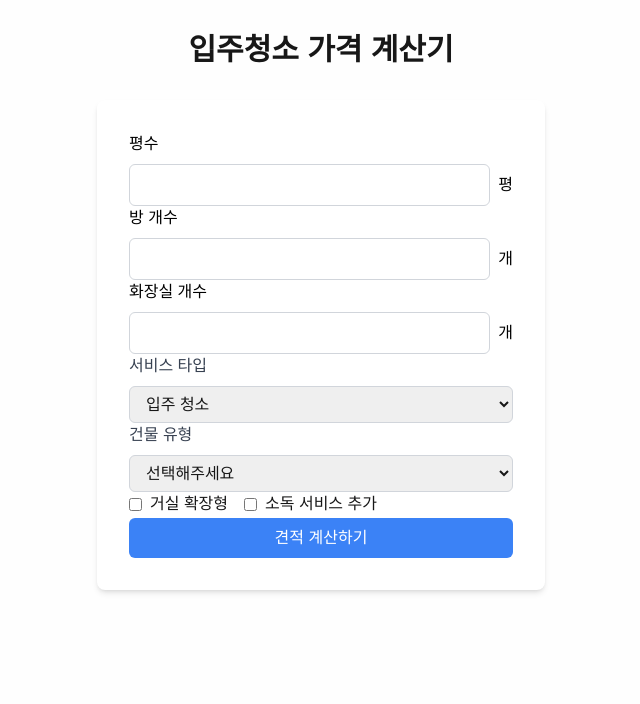
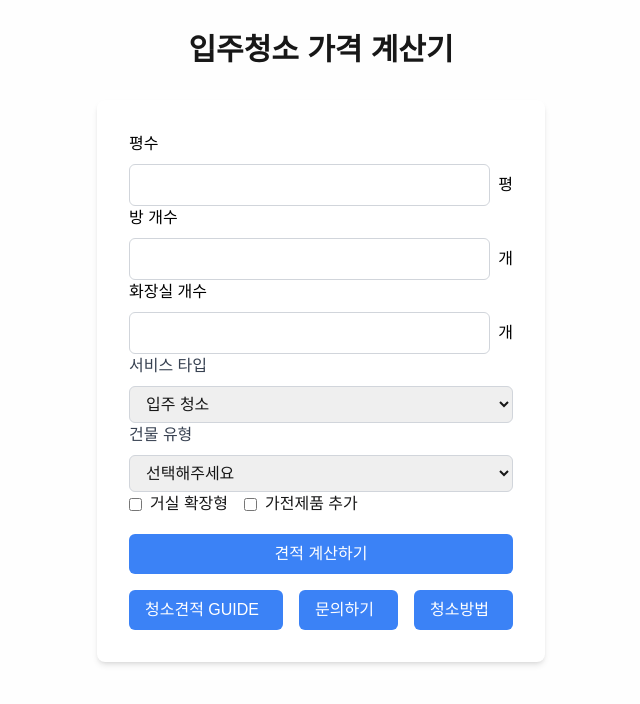
Before and after one commit to yonggu123/cleaningpage, a Next.js app: page / in a window 1280 px wide. Shown: the top 704 px of the page, without its empty margins (319-959 px from the left). Built offline with nearby package versions, Linux system fonts and the light colour scheme.

Commit message:
Implement UI updates and button adjustments

```diff
--- a/src/components/calculator/CalculatorForm.tsx
+++ b/src/components/calculator/CalculatorForm.tsx
@@ -18,10 +18,12 @@ export default function CalculatorForm() {
   });
 
   const [breakdown, setBreakdown] = useState<PriceBreakdown | null>(null);
+  const [showInfo, setShowInfo] = useState(false);
 
   const handleCalculate = () => {
     const result = calculateCleaningPrice(options);
     setBreakdown(result);
+    setShowInfo(true);
   };
 
 // ... 이전 코드 유지 ...
@@ -84,7 +86,7 @@ return (
 
 
 
-        <div className="space-x-4">
+        <div className="space-x-4 mb-4">
           <label className="inline-flex items-center">
             <input
               type="checkbox"
@@ -102,7 +104,7 @@ return (
               onChange={(e) => setOptions({ ...options, needsDisinfection: e.target.checked })}
               className="rounded text-blue-500"
             />
-            <span className="ml-2">소독 서비스 추가</span>
+            <span className="ml-2">가전제품 추가</span>
           </label>
         </div>
 
@@ -114,6 +116,31 @@ return (
         </button>
 
         {breakdown && <PriceDisplay breakdown={breakdown} />}
+        {showInfo && (
+          <div>
+            <div className="text-sm text-gray-600 mt-4">
+              본 견적은 예상 견적이며 업체별/현장별로 금액이 상이할 수 있습니다.(FAQ 참고)
+            </div>
+            <div className="text-sm text-gray-600 mt-4">
+              문의하기를 누르시면 1:1 무료 견적을 받으실 수 있습니다.
+            </div>
+          </div>
+        )}
+
+        <div className="flex space-x-4 mt-4">
+          <a href="https://blog.naver.com/ucanclean/223687676693"
+             className="flex-grow bg-blue-500 text-white py-2 px-4 rounded-md hover:bg-blue-600 transition-colors">
+            청소견적 GUIDE
+          </a>
+          <a href="https://map.naver.com/p/search/%EC%9C%A0%EC%BA%94%ED%81%B4%EB%A6%B0/place/1621803637?placePath=?entry=pll&from=nx&fromNxList=true&searchType=place&c=15.00,0,0,0,dh"
+             className="flex-grow bg-blue-500 text-white py-2 px-4 rounded-md hover:bg-blue-600 transition-colors">
+            문의하기
+          </a>
+          <a href="https://blog.naver.com/ucanclean/223148778152"
+             className="flex-grow bg-blue-500 text-white py-2 px-4 rounded-md hover:bg-blue-600 transition-colors">
+              청소방법
+          </a>
+        </div>
       </div>
     </div>
   </div>
```
